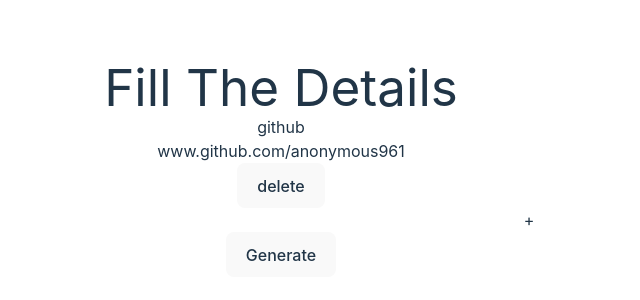
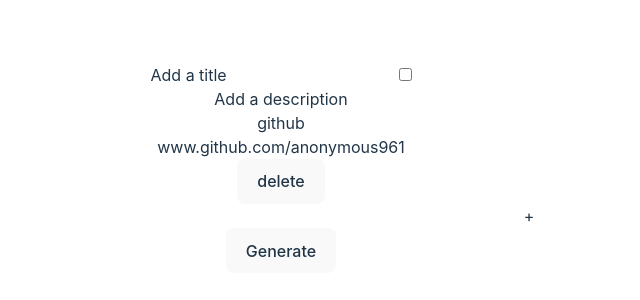
Before and after one commit to Anonymous961/quicklink, a React (Vite) app in the folder client/: page / in a window 1280 px wide. Shown: the part 232-532 px from the top of the page, without its empty margins (359-999 px from the left). Built offline with nearby package versions, Linux system fonts and the light colour scheme.

Commit message:
title and descripion added

```diff
--- /dev/null
+++ b/client/src/components/addDesp.tsx
@@ -0,0 +1,54 @@
+import { SetStateAction } from "react";
+
+interface despProps {
+  setTitle: React.Dispatch<SetStateAction<string>>;
+  title: string;
+  toggle: boolean;
+  setToggle: React.Dispatch<SetStateAction<boolean>>;
+  description: string;
+  setDesp: React.Dispatch<SetStateAction<string>>;
+}
+
+const AddDesp: React.FC<despProps> = ({
+  setTitle,
+  title,
+  toggle,
+  setToggle,
+  description,
+  setDesp,
+}) => {
+  return (
+    <div>
+      <input
+        className="text-2xl text-center"
+        onChange={(e) => setTitle(e.target.value)}
+        value={title}
+        type="text"
+        placeholder="Add a title"
+      />
+      <label className="relative inline-flex items-center mb-5 cursor-pointer">
+        <input
+          type="checkbox"
+          value=""
+          onChange={() => setToggle(!toggle)}
+          className="sr-only peer"
+        />
+        <div className="w-9 h-5 bg-gray-200 peer-focus:outline-none peer-focus:ring-4 peer-focus:ring-blue-300 dark:peer-focus:ring-blue-800 rounded-full peer dark:bg-gray-700 peer-checked:after:translate-x-full rtl:peer-checked:after:-translate-x-full peer-checked:after:border-white after:content-[''] after:absolute after:top-[2px] after:start-[2px] after:bg-white after:border-gray-300 after:border after:rounded-full after:h-4 after:w-4 after:transition-all dark:border-gray-600 peer-checked:bg-blue-600"></div>
+        <span className="ms-3 text-sm font-medium text-gray-900 dark:text-gray-300">
+          Add a description
+        </span>
+      </label>
+      {toggle && (
+        <input
+          className=""
+          type="text"
+          onChange={(e) => setDesp(e.target.value)}
+          value={description}
+          placeholder="Add a description"
+        />
+      )}
+    </div>
+  );
+};
+
+export default AddDesp;
--- a/client/src/pages/display.tsx
+++ b/client/src/pages/display.tsx
@@ -10,6 +10,8 @@
 }
 
 const Display = () => {
+  const [title,setTitle]=useState<string>("");
+  const [desp,setDesp]=useState<string>("");
   const [links, setLinks] = useState<Link[]>([]);
   const [qr, setQR] = useState<string>("");
   const { id } = useParams<{ id: string }>();
@@ -21,8 +23,10 @@
         `${import.meta.env.VITE_BACK_URL}/qrgen/getLinks/${id}`
       );
       setLinks(res.data.data.links);
+      setTitle(res.data.data.title);
+      setDesp(res.data.data.description);
+      setQR(res.data.qr);
       console.log(links);
-      setQR(res.data.qr);
     } catch (err) {
       console.log(err);
     }
@@ -34,7 +38,9 @@
 
   return (
     <div>
-      <h2>Display Page</h2>
+      {title? <h2>{title}</h2>:
+      <h2>Display Page</h2>}
+      {desp && <h2>{desp}</h2>}
       {qr && <img src={qr} width={"200px"} height={"200px"} />}
       {links &&
         links.map((link) => {
--- a/client/src/pages/home.tsx
+++ b/client/src/pages/home.tsx
@@ -5,19 +5,23 @@
 import CopyToClipboardBtn from "../components/copytoclip";
 import ShowList from "../components/showlist";
 import LinkForm from "../components/linkForm";
+import AddDesp from "../components/addDesp";
 
 const Home = () => {
   const [key, setKey] = useState("");
+  const [title,setTitle]=useState("Add a title");
+  const [description,setDesp]=useState("")
   const [value, setValue] = useState("");
   const [qr, setQr] = useState("");
   const [dataId, setDataid] = useState("");
+  const [toggle,setToggle]=useState(false);
   const [links, setLinks] = useState([
     { key: "github", value: "www.github.com/anonymous961", id: "1" },
   ]);
 
   const handleRoute = async (id: string) => {
     try {
-      const res = await axios.get("http://localhost:4000/qrgen/getLinks/" + id);
+      const res = await axios.get(import.meta.env.VITE_BACK_URL+"/qrgen/getLinks/" + id);
       console.log(res.data);
       setQr(res.data.qr);
       setDataid(res.data.id);
@@ -31,8 +35,8 @@
     e.preventDefault();
     try {
       const res = await axios.post(
-        "http://localhost:4000/qrgen/gen",
-        { links },
+        import.meta.env.VITE_BACK_URL+"/qrgen/gen",
+        { title,links,description },
         {
           headers: {
             "Content-Type": "application/json",
@@ -57,7 +61,7 @@
 
   return (
     <div className="flex flex-col justify-center">
-      <h1>Fill The Details</h1>
+      <AddDesp setTitle={setTitle} title={title} toggle={toggle} setToggle={setToggle} description={description} setDesp={setDesp}/>
       <ShowList links={links} setLinks={setLinks}/>
       <LinkForm
         handleLinks={handleLinks}
```
Also changed, not shown: 2 other files (tests, documents, lock files or other folders).
